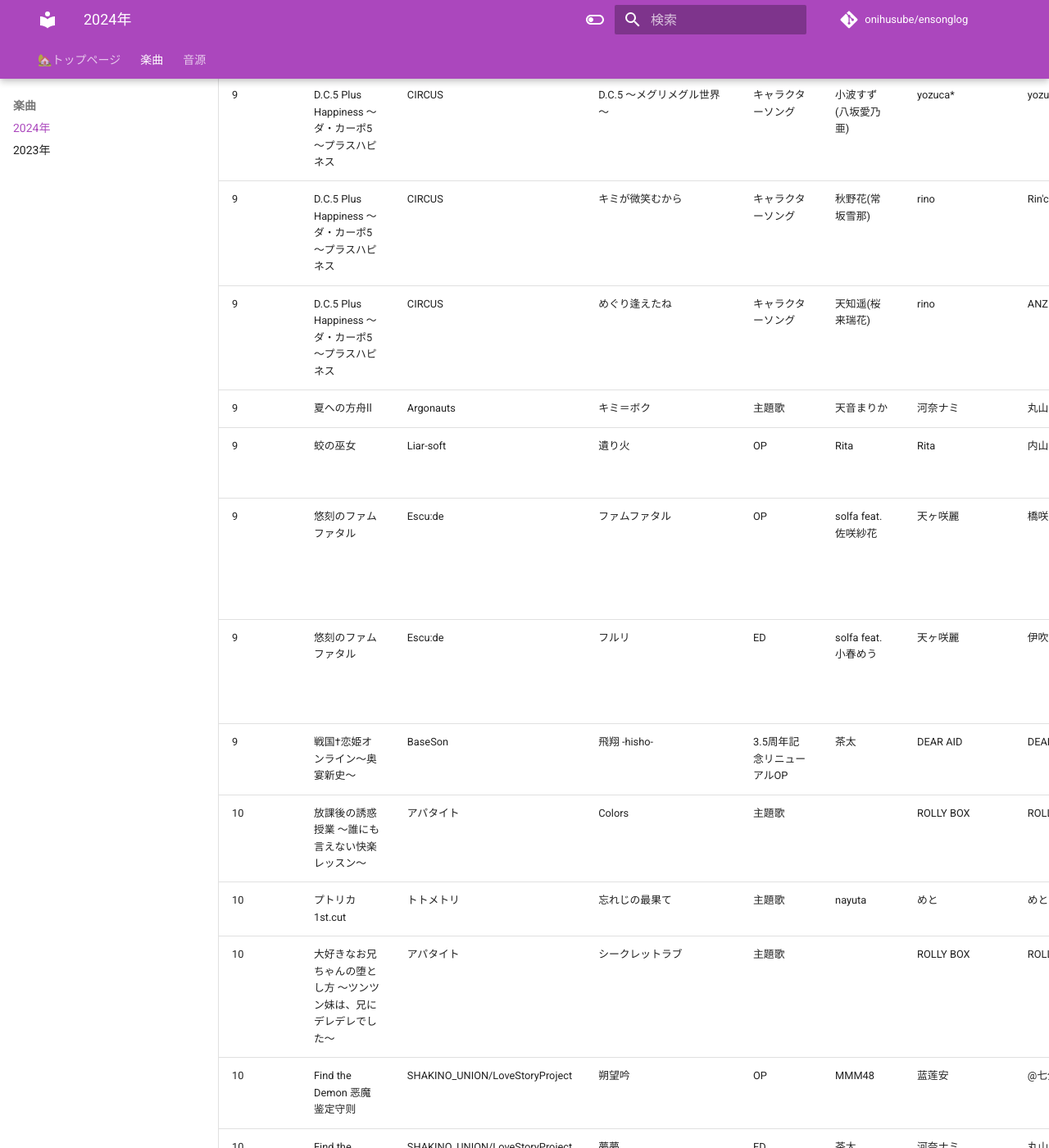
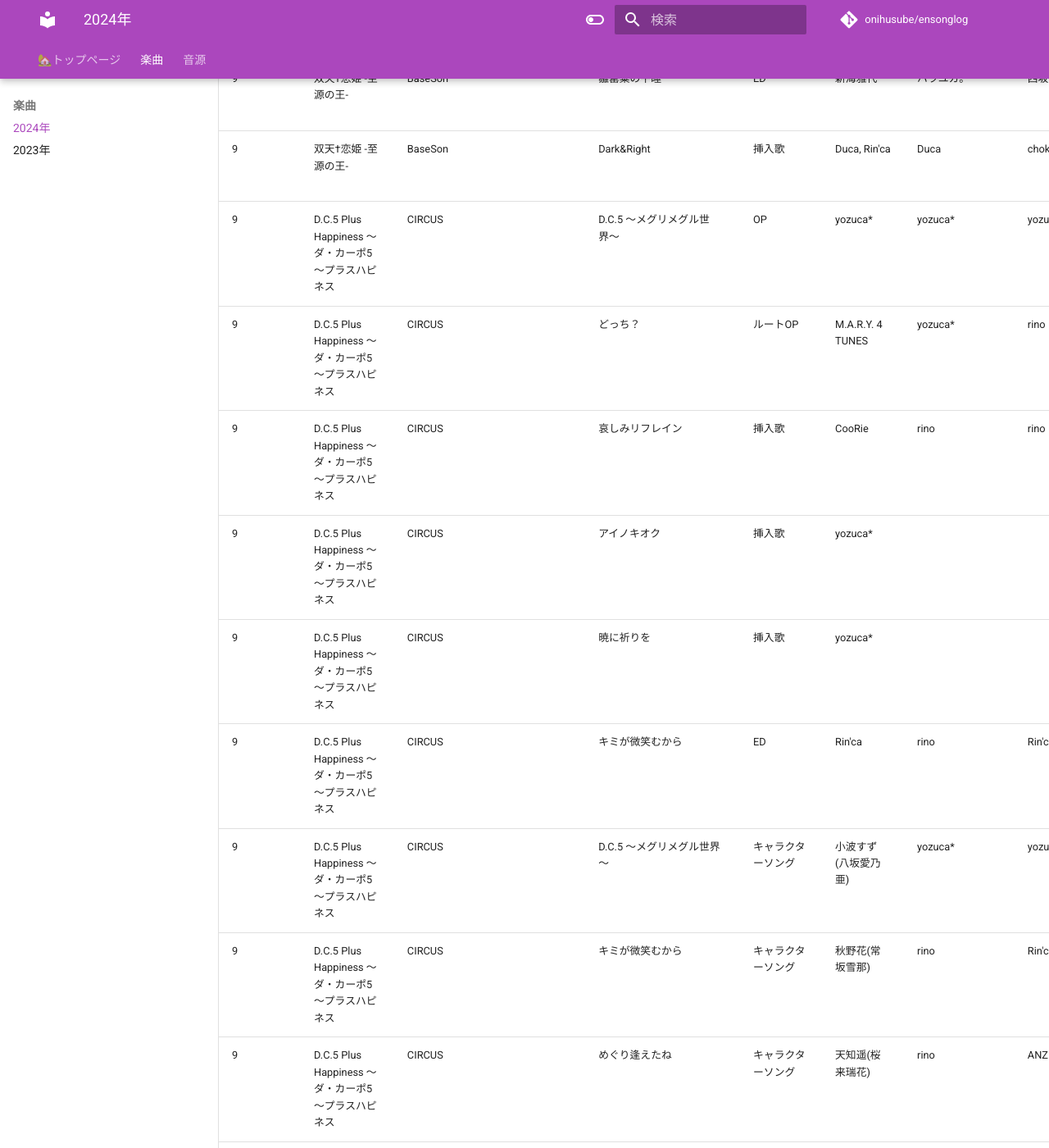
Before and after one commit to onihusube/ensonglog, an MkDocs documentation site: the page built from docs/2024/楽曲.md, in a window 1280 px wide and 1400 px high, scrolled down 18119 px. Shown: the whole window at 82% size. Built offline with MkDocs 1.6.1 and Material for MkDocs 9.7.7, drawn with Linux system fonts in a browser that asks for light colours; emoji names are drawn with the system emoji font; comment, search, counter and statistics services are not loaded; some of the changed text lies outside the part shown.

Commit message:
2024年曲情報追加

```diff
--- a/docs/2024/楽曲.md
+++ b/docs/2024/楽曲.md
@@ -139,6 +139,8 @@
 | 8 | アキゾラのメモリーズ─特異点の奇跡─ | GALEX SOFT | 超弦理論のホログラム | OP | 遥 | 最果みのり racamyy | 最果みのり | 432 | [LinkCore](https://linkco.re/6Rg1YeGH) | MIX：u-hi | [:fontawesome-brands-youtube:](https://www.youtube.com/watch?v=kFCMmJbGoXM) |
 | 8 | アキゾラのメモリーズ─特異点の奇跡─ | GALEX SOFT | 超弦理論のシックザイル-Re:define- | 挿入歌 | 遥 | racamyy | 最果みのり | 432 | [LinkCore](https://linkco.re/DudUcpta) | アキゾラのメモリーズ─運命の地平線─ 主題歌（2023/08）のアレンジ | [:fontawesome-brands-youtube:](https://www.youtube.com/watch?v=jT24GoGzC3g) |
 | 8 | カゲヒナタノ詠 | ゆうやけフォカマイユ | カゲヒナタノ詠 | OP | 4sh | 九條らいか | Issei Katsunoi (Signage) |  | [Signage 1st Original EP『Follow The Sign』](https://sign4ge.booth.pm/items/6230483)</br>サウンドトラック（C105予定） |Guitar: Issei Katsunoi (Signage), Bass: Tuda, Drums Arrangement: 九條らいか, Keyboard: うつぼ | [:fontawesome-brands-youtube:](https://www.youtube.com/watch?v=qD2dlns2eog) |
+| 8 | カゲヒナタノ詠 | ゆうやけフォカマイユ | everlasting dreams | 挿入歌 | Mw. | 九條らいか | | | サウンドトラック（C105予定） | Dr: Takefuji, Mix/Mas: greenface | |
+| 8 | カゲヒナタノ詠 | ゆうやけフォカマイユ | ワスレナ | ED | 天秤ひなみ | 九條らいか | アステカ | アステカ | サウンドトラック（C105予定） | | |
 | 8 | 機械天使のスペクトル | IDEAL Software | Astra | OP | MaiShiroi | 平蜂 | 平蜂 | 平蜂 | | | [:rabbit:](https://chobit.cc/bfovs) |
 | 8 | 君に恋する才能 | ふぉるてソフト | | 主題歌 | | | | | | 全年齢 | [:fontawesome-brands-youtube:](https://www.youtube.com/watch?v=SwFMHMy5sI4) |
 | 8 | 失楽園カルタ | CHARON | 白いしにがみの詩 | 主題歌 | 霜月はるか | ねこふじかおる | TAKASUKE | TAKASUKE | [Fanlink](https://fanlink.tv/vZ3J) | | [:fontawesome-brands-youtube:](https://www.youtube.com/watch?v=0wNu19Q78XU) |
@@ -178,6 +180,12 @@
 | 9 | 双天†恋姫 -至源の王- | BaseSon | 天命 | OP | AiRI | 西坂恭平 from STRIKERS | 西坂恭平 from STRIKERS | 西坂恭平 from STRIKERS | 豪華版特典 オリジナルサウンドトラックCD | | [:fontawesome-brands-youtube:](https://www.youtube.com/watch?v=tOax7L3wleA) |
 | 9 | 双天†恋姫 -至源の王- | BaseSon | 雛罌粟の午睡 | ED | 新海雅代 | ハラユカ。 | 西坂恭平 | 西坂恭平 | 豪華版特典 オリジナルサウンドトラックCD | |
 | 9 | 双天†恋姫 -至源の王- | BaseSon | Dark&Right | 挿入歌 | Duca, Rin'ca | Duca | chokix | chokix | 豪華版特典 オリジナルサウンドトラックCD | |
+| 9 | D.C.5 Plus Happiness  ～ダ・カーポ5～プラスハピネス | CIRCUS | D.C.5 〜メグリメグル世界〜 | OP | yozuca* | yozuca* | yozuca* | lotta | | D.C.5 ～ダ・カーポ5～（2023/01） OP | [:fontawesome-brands-youtube:](https://www.youtube.com/watch?v=ROKLnjRUiRQ) |
+| 9 | D.C.5 Plus Happiness  ～ダ・カーポ5～プラスハピネス | CIRCUS | どっち？ | ルートOP | M.A.R.Y. 4 TUNES | yozuca* | rino | 長田直之 | | D.C.5 ～ダ・カーポ5～（2023/01） ルートOP | [:fontawesome-brands-youtube:](https://www.youtube.com/watch?v=dc2VZdLDNCM) |
+| 9 | D.C.5 Plus Happiness  ～ダ・カーポ5～プラスハピネス | CIRCUS | 哀しみリフレイン | 挿入歌 | CooRie | rino | rino | chokix | | D.C.5 ～ダ・カーポ5～（2023/01） 挿入歌 | |
+| 9 | D.C.5 Plus Happiness  ～ダ・カーポ5～プラスハピネス | CIRCUS | アイノキオク | 挿入歌 | yozuca* |  |  |  | | D.C.5 ～ダ・カーポ5～（2023/01） 挿入歌 | |
+| 9 | D.C.5 Plus Happiness  ～ダ・カーポ5～プラスハピネス | CIRCUS | 暁に祈りを | 挿入歌 | yozuca* |  |  |  | | D.C.5 ～ダ・カーポ5～（2023/01） 挿入歌 | |
+| 9 | D.C.5 Plus Happiness  ～ダ・カーポ5～プラスハピネス | CIRCUS | キミが微笑むから | ED | Rin'ca | rino | Rin'ca | 鈴木ぷよ | | D.C.5 ～ダ・カーポ5～（2023/01） ED | |
 | 9 | D.C.5 Plus Happiness ～ダ・カーポ5～プラスハピネス | CIRCUS | D.C.5 ～メグリメグル世界～ | キャラクターソング | 小波すず(八坂愛乃亜) | yozuca* | yozuca* | | 豪華限定版 同梱特典「D.C.5 Plus Happiness Characters Cover Songs」 | | [:fontawesome-brands-youtube:](https://www.youtube.com/watch?v=0tpzXshq6U0) |
 | 9 | D.C.5 Plus Happiness ～ダ・カーポ5～プラスハピネス | CIRCUS | キミが微笑むから | キャラクターソング | 秋野花(常坂雪那) | rino | Rin'ca | | 豪華限定版 同梱特典「D.C.5 Plus Happiness Characters Cover Songs」 | | [:fontawesome-brands-youtube:](https://www.youtube.com/watch?v=0tpzXshq6U0) |
 | 9 | D.C.5 Plus Happiness ～ダ・カーポ5～プラスハピネス | CIRCUS | めぐり逢えたね | キャラクターソング | 天知遥(桜来瑞花) | rino | ANZIE | | 豪華限定版 同梱特典「D.C.5 Plus Happiness Characters Cover Songs」 | | [:fontawesome-brands-youtube:](https://www.youtube.com/watch?v=0tpzXshq6U0) |
@@ -192,6 +200,8 @@
 | 10 | Find the Demon 恶魔鉴定守则 | SHAKINO_UNION/LoveStoryProject | 朔望吟 | OP | MMM48 | 蓝莲安 | @七分音符_TY |  | [Find the Demon Soundtrack](https://store.steampowered.com/app/3263300/Find_the_Demon_Soundtrack/) | |
 | 10 | Find the Demon 恶魔鉴定守则 | SHAKINO_UNION/LoveStoryProject | 夢夢 | ED | 茶太 | 河奈ナミ | 丸山公詳 | 奥田友幸 | [Find the Demon Soundtrack](https://store.steampowered.com/app/3263300/Find_the_Demon_Soundtrack/) | |
 | 10 | 超昂大戦 エスカレーションヒロインズ | アリスソフト | STAY BRAVE! | 第3部OP | 仲村芽衣子 | HIRO | 水夏える | | | | [:fontawesome-brands-youtube:](https://www.youtube.com/watch?v=exiwcyq1fhk) |
+| 10 | ジュエリー・ハーツ・アカデミア -We will wing wonder world- | エンターグラム | ヒカリ | OP | uniy | KyoKa | 藤井稿太郎 | 藤井稿太郎 | CS版主題歌CD | | [:fontawesome-brands-youtube:](https://www.youtube.com/watch?v=Zx9MxcIYSsM) |
+| 10 | ジュエリー・ハーツ・アカデミア -We will wing wonder world- | エンターグラム | Blessings for Tomorrow | ED | 逢瀬アキラ | KyoKa | 藤井稿太郎 | 藤井稿太郎 | CS版主題歌CD | | |
 | 10 | 八剱伝 Switch版 | IRODORI | 宿命の刃 | OP | 原田ひとみ | 弐海イモ | ほたろと | | PC版 豪華特装版特典「主題歌＆ED曲マキシシングルCD」 |
 | 10 | 八剱伝 Switch版 | IRODORI | 灯火 | OP2 | solfa feat.Rita | 弐海イモ | | 橋咲透 | PC版 豪華特装版特典「主題歌＆ED曲マキシシングルCD」 |
 | 10 | 八剱伝 Switch版 | IRODORI | 死命 | OP3 | solfa feat.空賀花 | 天ヶ咲麗 | 橋咲透 | 橋咲透 | PC版 豪華特装版特典「主題歌＆ED曲マキシシングルCD」 |
@@ -234,3 +244,4 @@
 | 12 | この青空に約束を― Refine | エンターグラム | 純白の花 | 六条宮穂イメージソング | KyoKa | KyoKa | 藤井稿太郎 | 藤井稿太郎 | 完全生産限定版特典 主題歌CD | 全年齢</br>mix,mastering：影虎 |
 | 12 | 黄昏に潜む梟と、明け方の昴 | エンターグラム | Elucidetion Key | OPテーマ | いとうかなこ | mitei3101 | mitei3101 | OKKY |  | 全年齢 |
 | 12 | Control 真百合編 | MA² | 月影のダチュラ | OP | 未完全少女ちゃん | Keica* | Keica* | Keica* | | |
+| 12 | 終わりの鐘が鳴る前に Chapter.3 | Cynical Honey | WINTER CALL | OP | nayuta | G-zass | 鈴谷皆人 | 鈴谷皆人 | | ギター&ベース: 花形真喜 | [:fontawesome-brands-youtube:](https://www.youtube.com/watch?v=3EHvJdWV0cA) |
```
Also changed, not shown: docs/2024/音源個別/Under the Sun.md (+1 -1 lines).
